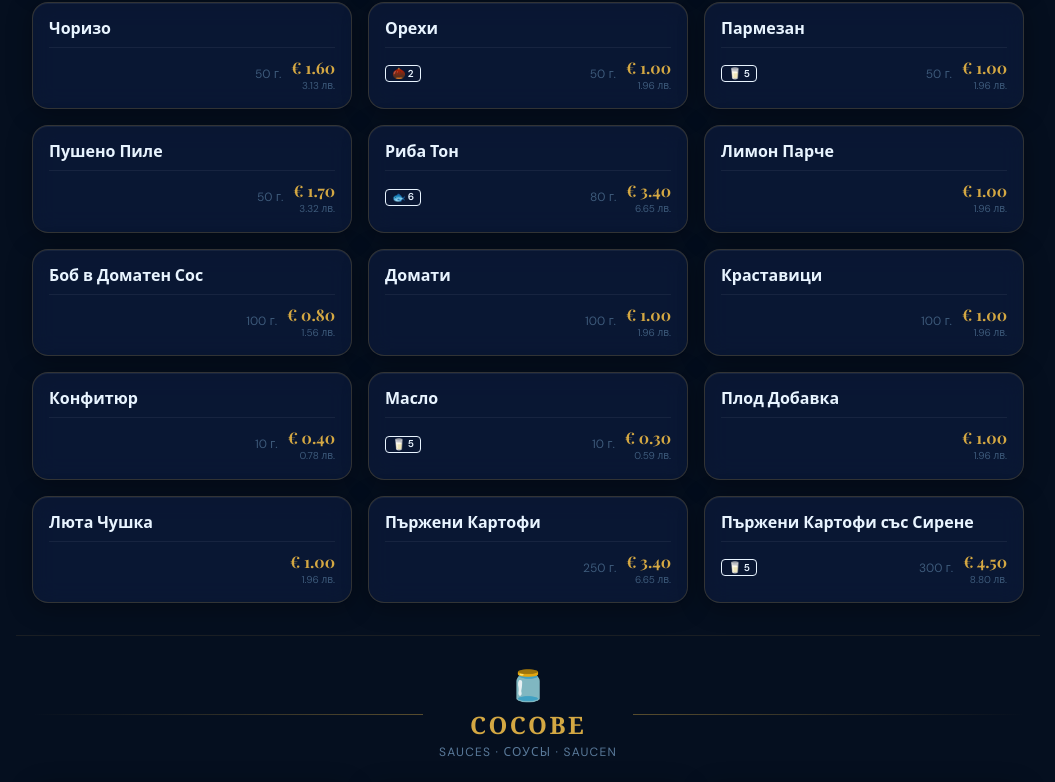
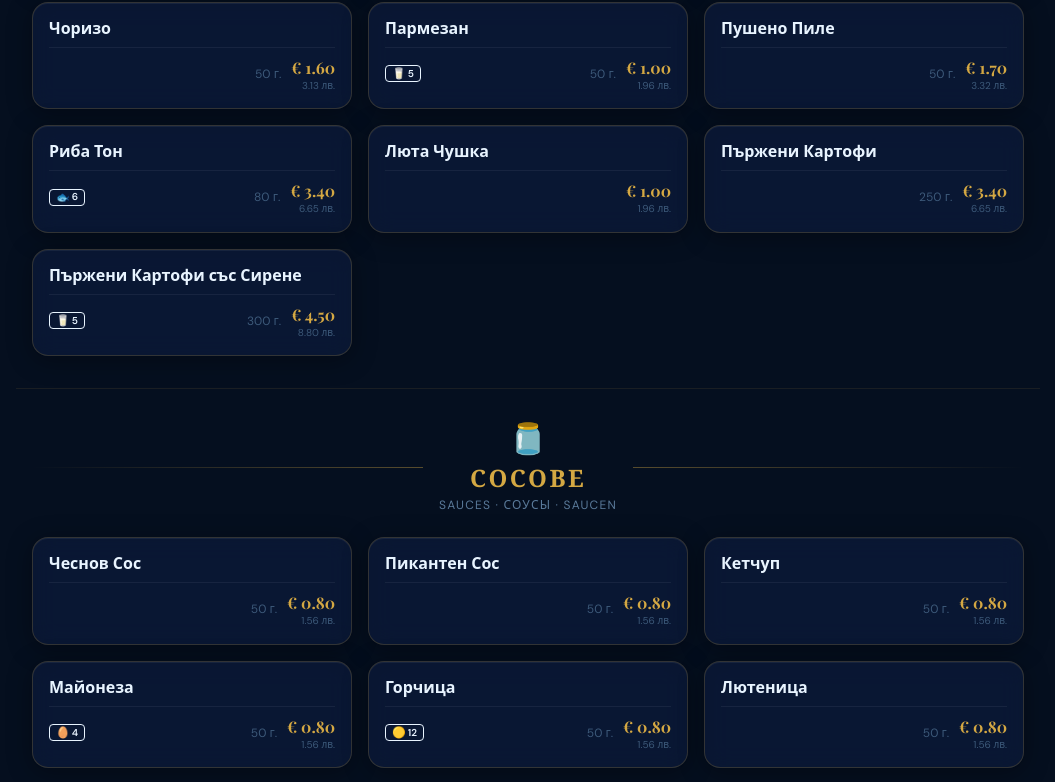
Before and after one commit to p4c0m1r/brigantina-menu-prototype, a React (Vite) app: page / in a window 1280 px wide. Shown: the part 6716-7498 px from the top of the page, without its empty margins (112-1167 px from the left). Built offline with nearby package versions, Linux system fonts and the light colour scheme; a web font is replaced by a local one.

Commit message:
changed attributes
things theat arent supposed to be in the menu

```diff
--- /dev/null
+++ b/memory/MEMORY.md
@@ -0,0 +1,4 @@
+# Memory Index
+
+- [Project State](project-state.md) — current implementation status of the ordering system
+- [User Profile](user-profile.md) — who the user is and preferences
--- /dev/null
+++ b/memory/project-state.md
@@ -0,0 +1,29 @@
+---
+name: project-state
+description: Implementation progress of the Brigantina ordering system — what is done, what is next
+metadata:
+  type: project
+---
+
+## Done
+
+- **Cart UI** — CartContext (add/remove/setQty/clear/totalPrice), CartDrawer (cart step + checkout step + success step), add-to-cart buttons inline on every MenuCard
+- **Email backend** — `server/` directory (Express + TypeScript + Resend). POST `/api/place-order` sends a styled HTML receipt to the customer and an order notification to the owner.
+- **Frontend wired** — CartDrawer calls `VITE_API_URL/api/place-order`, shows loading/success/error states. `.env.local` sets `VITE_API_URL=http://localhost:3001` for dev.
+
+## Resend setup required before going live
+
+1. Sign up at resend.com
+2. Create an API key → set `RESEND_API_KEY` in `server/.env`
+3. Verify your sending domain → set `FROM_EMAIL` to that domain address
+4. Set `OWNER_EMAIL` to the restaurant notification address
+5. For local testing, `FROM_EMAIL=onboarding@resend.dev` works (but only delivers to your own Resend account email)
+
+## Next steps
+
+1. **Stripe payment** — `/create-payment-intent` endpoint, Stripe Elements on frontend, webhook `payment_intent.succeeded` → call the existing email helpers
+2. **Thermal printer** — `node-thermal-printer` on a local server at the venue, triggered by the Stripe webhook
+3. **Backend deployment** — Railway, Fly.io, or local machine with pm2 + ngrok for webhooks
+
+**Why:** The owner wants full e-commerce: order → pay online → receipt printed at bar + emailed to customer.
+**How to apply:** When adding Stripe, plug `sendOrderReceipt` / `sendOwnerNotification` into the webhook handler instead of the direct `/place-order` route.
--- a/src/data/menuData.ts
+++ b/src/data/menuData.ts
@@ -275,17 +275,9 @@ export const menuSections: MenuSection[] = [
       { name: 'Кисело Мляко',               nameEn: 'Yogurt',                  nameRu: 'Йогурт',                nameGr: 'Joghurt',                 price: '1.00', weight: '150', allergens: [5] },
       { name: 'Пеперони',                   nameEn: 'Pepperoni',               nameRu: 'Пепперони',             nameGr: 'Peperoni-Salami',         price: '1.60', weight: '50' },
       { name: 'Чоризо',                     nameEn: 'Chorizo',                 nameRu: 'Чоризо',                nameGr: 'Chorizo',                 price: '1.60', weight: '50' },
-      { name: 'Орехи',                      nameEn: 'Walnuts',                 nameRu: 'Грецкие орехи',         nameGr: 'Walnüsse',                price: '1.00', weight: '50', allergens: [2] },
       { name: 'Пармезан',                   nameEn: 'Parmesan',                nameRu: 'Пармезан',              nameGr: 'Parmesan',                price: '1.00', weight: '50', allergens: [5] },
       { name: 'Пушено Пиле',                nameEn: 'Smoked Chicken',          nameRu: 'Копчёная курица',       nameGr: 'Geräuchertes Hähnchen',   price: '1.70', weight: '50' },
       { name: 'Риба Тон',                   nameEn: 'Tuna',                    nameRu: 'Тунец',                 nameGr: 'Thunfisch',               price: '3.40', weight: '80', allergens: [6] },
-      { name: 'Лимон Парче',                nameEn: 'Lemon Slice',             nameRu: 'Ломтик лимона',         nameGr: 'Zitronenscheibe',         price: '1.00' },
-      { name: 'Боб в Доматен Сос',          nameEn: 'Beans in Tomato Sauce',   nameRu: 'Фасоль в томатном соусе', nameGr: 'Bohnen in Tomatensauce', price: '0.80', weight: '100' },
-      { name: 'Домати',                     nameEn: 'Tomatoes',                nameRu: 'Помидоры',              nameGr: 'Tomaten',                 price: '1.00', weight: '100' },
-      { name: 'Краставици',                 nameEn: 'Cucumbers',               nameRu: 'Огурцы',                nameGr: 'Gurken',                  price: '1.00', weight: '100' },
-      { name: 'Конфитюр',                   nameEn: 'Jam',                     nameRu: 'Конфитюр',              nameGr: 'Konfitüre',               price: '0.40', weight: '10' },
-      { name: 'Масло',                      nameEn: 'Butter',                  nameRu: 'Масло',                 nameGr: 'Butter',                  price: '0.30', weight: '10', allergens: [5] },
-      { name: 'Плод Добавка',               nameEn: 'Fruit Extra',             nameRu: 'Фрукт (добавка)',       nameGr: 'Frucht Extra',            price: '1.00' },
       { name: 'Люта Чушка',                 nameEn: 'Hot Pepper',              nameRu: 'Острый перец',          nameGr: 'Scharfe Paprika',         price: '1.00' },
       { name: 'Пържени Картофи',            nameEn: 'French Fries',            nameRu: 'Жареный картофель',     nameGr: 'Pommes frites',           price: '3.40', weight: '250' },
       { name: 'Пържени Картофи със Сирене', nameEn: 'French Fries with Cheese', nameRu: 'Жареный картофель с сыром', nameGr: 'Pommes frites mit Käse', price: '4.50', weight: '300', allergens: [5] },
@@ -363,13 +355,9 @@ export const menuSections: MenuSection[] = [
       // Beer
       { subCategory: BR, name: 'Хайнекен',           nameEn: 'Heineken',           nameRu: 'Хайнекен',           nameGr: 'Heineken',           price: '2.90', ml: '500' },
       { subCategory: BR, name: 'Загорка',            nameEn: 'Zagorka',            nameRu: 'Загорка',            nameGr: 'Zagorka',            price: '2.70', ml: '500' },
-      { subCategory: BR, name: 'Ариана',             nameEn: 'Ariana',             nameRu: 'Ариана',             nameGr: 'Ariana',             price: '2.70', ml: '500' },
       { subCategory: BR, name: 'Каменица',           nameEn: 'Kamenitza',          nameRu: 'Каменица',           nameGr: 'Kamenitza',          price: '2.70', ml: '500' },
       { subCategory: BR, name: 'Безалкохолна Бира',  nameEn: 'Non-Alcoholic Beer', nameRu: 'Безалкогольное пиво', nameGr: 'Alkoholfreies Bier', price: '2.90', ml: '330' },
-      { subCategory: BR, name: 'Наливна Бира',       nameEn: 'Draft Beer',         nameRu: 'Разливное пиво',     nameGr: 'Fassbier',           price: '2.00', ml: '300' },
-      { subCategory: BR, name: 'Наливна Бира',       nameEn: 'Draft Beer',         nameRu: 'Разливное пиво',     nameGr: 'Fassbier',           price: '2.70', ml: '500' },
-      { subCategory: BR, name: 'Сайдер',             nameEn: 'Cider',              nameRu: 'Сидр',               nameGr: 'Cider',              price: '2.90', ml: '330' },
-      // Aperitifs & Spirits
+      // Aperitifs & Spiritsh
       { subCategory: AP, name: 'Ракия',               nameEn: 'Bulgarian Rakia',    nameRu: 'Ракия',               nameGr: 'Rakia - Schnaps',    price: '1.90', ml: '50' },
       { subCategory: AP, name: 'Ракия Специална',     nameEn: 'Special Rakia',      nameRu: 'Ракия Специальная',   nameGr: 'Rakia Spezial',      price: '2.40', ml: '50' },
       { subCategory: AP, name: 'Водка Българска',     nameEn: 'Bulgarian Vodka',    nameRu: 'Болгарская водка',    nameGr: 'Bulgarischer Wodka', price: '1.90', ml: '50' },
@@ -390,7 +378,6 @@ export const menuSections: MenuSection[] = [
       // Hot Drinks
       { subCategory: HD, name: 'Кафе Еспресо',                  nameEn: 'Espresso',                    nameRu: 'Кафе эспресо',                        nameGr: 'Espresso',           price: '2.20', ml: '60'  },
       { subCategory: HD, name: 'Кафе без Кофеин',               nameEn: 'Decaf Coffee',                nameRu: 'Кофе без кофеина',                    nameGr: 'Entkoffeinierter Kaffee', price: '2.20', ml: '60' },
-      { subCategory: HD, name: 'Кафе (Закуски и Персонал)',     nameEn: 'Coffee (Breakfast & Staff)',  nameRu: 'Кофе (завтраки и персонал)',          nameGr: 'Kaffee (Frühstück & Personal)', price: '1.50', ml: '60' },
       { subCategory: HD, name: 'Капучино',                      nameEn: 'Cappuccino',                  nameRu: 'Каппучино',                           nameGr: 'Cappuccino',         price: '4.00', ml: '120', allergens: [5] },
       { subCategory: HD, name: 'Кафе Лате',                     nameEn: 'Latte',                       nameRu: 'Латте',                               nameGr: 'Latte',              price: '4.00', ml: '120', allergens: [5] },
       { subCategory: HD, name: 'Нес Кафе',                      nameEn: 'Instant Coffee',              nameRu: 'Нес кафе',                            nameGr: 'Nescafe',            price: '2.20', ml: '120' },
@@ -398,7 +385,6 @@ export const menuSections: MenuSection[] = [
       { subCategory: HD, name: 'Горещ Шоколад',                 nameEn: 'Hot Chocolate',               nameRu: 'Горячий шоколад',                     nameGr: 'Heiße Schokolade',   price: '4.00', ml: '120', allergens: [5] },
       { subCategory: HD, name: 'Мляко с Какао',                 nameEn: 'Cocoa Milk',                  nameRu: 'Молоко с какао',                      nameGr: 'Kakaomilch',         price: '3.00', ml: '200', allergens: [5] },
       { subCategory: HD, name: 'Чай (билков / плодов / черен)', nameEn: 'Tea (herbal / fruit / black)', nameRu: 'Чай (травяной / фруктовый / чёрный)', nameGr: 'Tee (Kräuter / Früchte / Schwarz)', price: '1.50', ml: '120' },
-      { subCategory: HD, name: 'Мед',                           nameEn: 'Honey',                       nameRu: 'Мёд',                                 nameGr: 'Honig',              price: '0.40' },
       { subCategory: HD, name: 'Каничка Мляко',                 nameEn: 'Jug of Milk',                 nameRu: 'Молочник (молоко)',                   nameGr: 'Kännchen Milch',     price: '0.50', allergens: [5] },
     ],
   },
```
